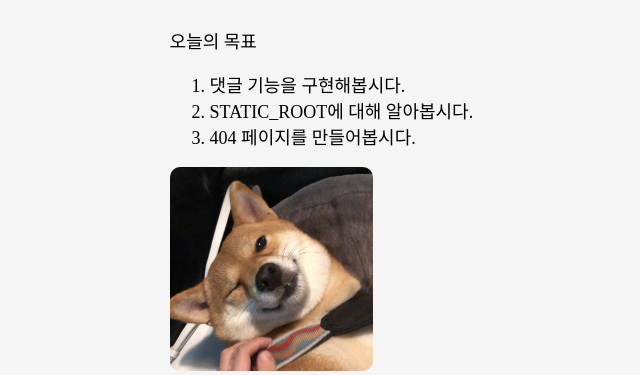
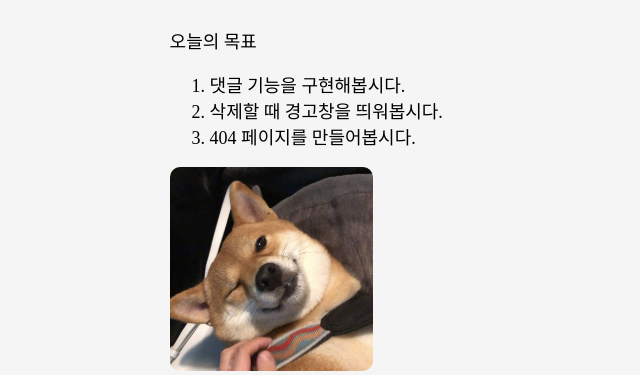
Before and after one commit to smartasshsr/DjangoW8, a Django app: page /page/ in a window 1280 px wide. Shown: the part 165-540 px from the top of the page, without its empty margins (132-772 px from the left). Run offline with Django 4.2, Linux system fonts and the light colour scheme; some web fonts are replaced.

Commit message:
Update Django W8

```diff
--- a/page/templates/page/index.html
+++ b/page/templates/page/index.html
@@ -11,7 +11,7 @@
   <p>오늘의 목표</p>
   <ol>
     <li>댓글 기능을 구현해봅시다.</li>
-    <li>STATIC_ROOT에 대해 알아봅시다.</li>
+    <li>삭제할 때 경고창을 띄워봅시다.</li>
     <li>404 페이지를 만들어봅시다.</li>
   </ol>
 
```
Also changed, not shown: page/templates/page/posting_detail.html (+6 -9 lines).
